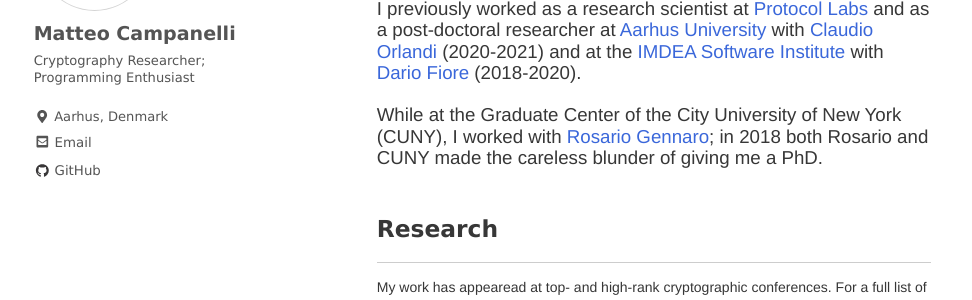
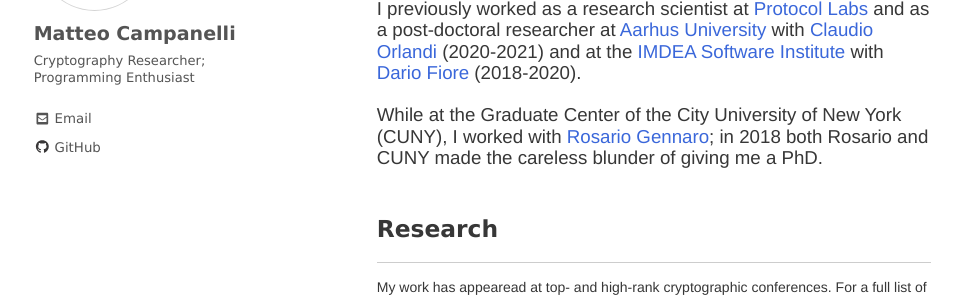
Before and after one commit to matteocam/matteocam.github.io, a Jekyll site: the page built from index.md, in a window 1280 px wide. Shown: the part 241-541 px from the top of the page, without its empty margins (0-972 px from the left). Built offline with Jekyll 4.4.1, drawn with Linux system fonts in a browser that asks for light colours; nearby versions of some CDN libraries; some web fonts are replaced; a script that is not in the unit is left out.

Commit message:
Update _config.yml

```diff
--- a/_config.yml
+++ b/_config.yml
@@ -107,7 +107,7 @@ author:
   name             : "Matteo Campanelli"
   avatar           : "/assets/images/hyphae1.png" # path of avatar image, e.g. "/assets/images/bio-photo.jpg"
   bio              : "Cryptography Researcher; </br> Programming Enthusiast"
-  location         : "Aarhus, Denmark"
+  #location         : "Aarhus, Denmark"
   email            :
   links:
     - label: "Email"
```
